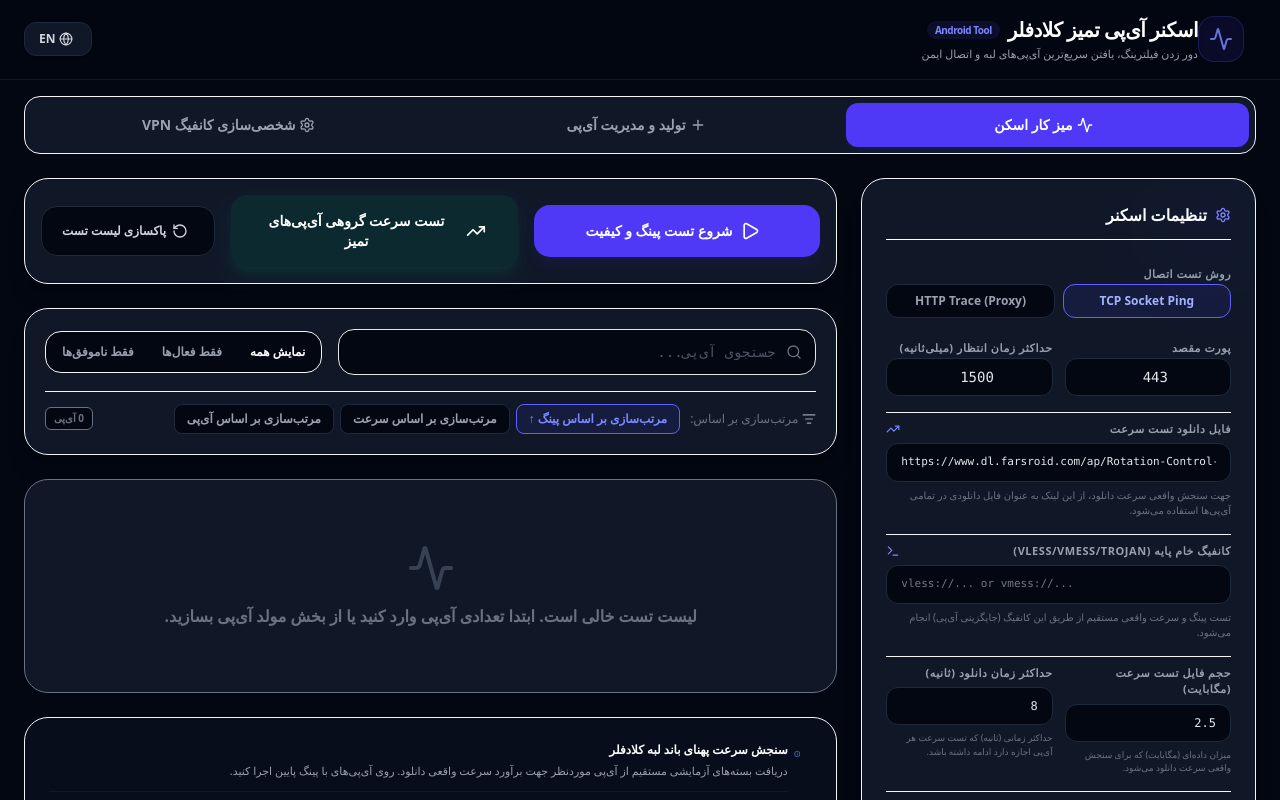
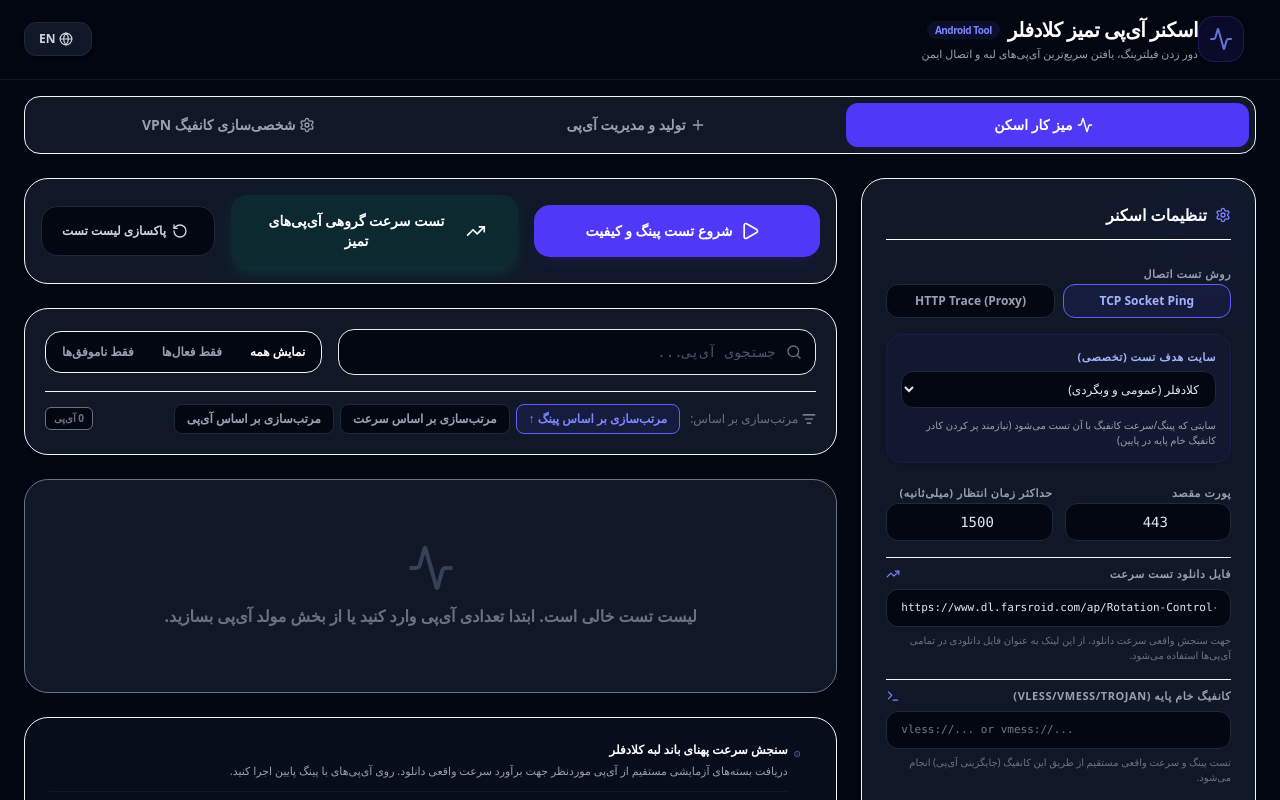
Before and after one commit to omiddarkness22-gif/Ip-test, a React (Vite) app: page / in a window 1280 px wide. Shown: the top 800 px of the page. Built offline with nearby package versions, Linux system fonts and the light colour scheme.

Commit message:
feat: add configurable test target for VPN scanning
Introduced `testTarget` selection to allow users to perform latency and speed tests against specific domains (Cloudflare, Instagram, Google) via the tunnel.

```diff
--- a/server.ts
+++ b/server.ts
@@ -145,7 +145,8 @@ function testVpnWs(
   config: FullParsedConfig,
   action: "ping" | "speed",
   downloadBytes: number = 1024 * 1024, // 1MB default
-  timeoutMs: number = 3000
+  timeoutMs: number = 3000,
+  testTarget: string = "cloudflare"
 ): Promise<VpnWsResult> {
   return new Promise((resolve) => {
     const { protocol, uuidOrPassword, sni, host, path, port, tls } = config;
@@ -199,8 +200,15 @@ function testVpnWs(
 
       let headerBuf: Buffer;
 
-      const targetHost = "speed.cloudflare.com";
-      const destPort = 80;
+      let targetHost = "speed.cloudflare.com";
+      let destPort = 80;
+
+      if (testTarget === "instagram") {
+        targetHost = "instagram.com";
+      } else if (testTarget === "google") {
+        targetHost = "www.google.com";
+      }
+
       const hostBuffer = Buffer.from(targetHost, "utf-8");
 
       if (protocol === "vless") {
@@ -243,9 +251,17 @@ function testVpnWs(
       // Build HTTP GET Request to send inside the tunnel
       let httpRequestStr = "";
       if (action === "ping") {
-        httpRequestStr = "GET /cdn-cgi/trace HTTP/1.1\r\nHost: speed.cloudflare.com\r\nUser-Agent: Mozilla/5.0\r\nConnection: close\r\n\r\n";
+        if (targetHost === "speed.cloudflare.com") {
+          httpRequestStr = "GET /cdn-cgi/trace HTTP/1.1\r\nHost: speed.cloudflare.com\r\nUser-Agent: Mozilla/5.0\r\nConnection: close\r\n\r\n";
+        } else {
+          httpRequestStr = `GET / HTTP/1.1\r\nHost: ${targetHost}\r\nUser-Agent: Mozilla/5.0\r\nConnection: close\r\n\r\n`;
+        }
       } else {
-        httpRequestStr = `GET /__down?bytes=${downloadBytes} HTTP/1.1\r\nHost: speed.cloudflare.com\r\nUser-Agent: Mozilla/5.0\r\nConnection: close\r\n\r\n`;
+        if (targetHost === "speed.cloudflare.com") {
+          httpRequestStr = `GET /__down?bytes=${downloadBytes} HTTP/1.1\r\nHost: speed.cloudflare.com\r\nUser-Agent: Mozilla/5.0\r\nConnection: close\r\n\r\n`;
+        } else {
+          httpRequestStr = `GET / HTTP/1.1\r\nHost: ${targetHost}\r\nUser-Agent: Mozilla/5.0\r\nConnection: close\r\n\r\n`;
+        }
       }
       const httpPayload = Buffer.from(httpRequestStr, "utf-8");
       const initialFrame = Buffer.concat([headerBuf, httpPayload]);
@@ -488,7 +504,7 @@ function testSpeed(
 
 // API Route: Ping Batch of IPs (with Concurrency Control)
 app.post("/api/scan/ping", async (req, res) => {
-  const { ips, port, timeout, tls, hostHeader, customPath, testType, baseConfigUrl } = req.body;
+  const { ips, port, timeout, tls, hostHeader, customPath, testType, baseConfigUrl, testTarget } = req.body;
 
   if (!Array.isArray(ips) || ips.length === 0) {
     res.status(400).json({ error: "Invalid or empty IP list" });
@@ -540,7 +556,7 @@ app.post("/api/scan/ping", async (req, res) => {
         // Direct Tunnel Test for VLESS and Trojan over WS
         if (parsedConfig && (parsedConfig.protocol === "vless" || parsedConfig.protocol === "trojan")) {
           try {
-            const wsResult = await testVpnWs(ip, parsedConfig, "ping", 0, targetTimeout);
+            const wsResult = await testVpnWs(ip, parsedConfig, "ping", 0, targetTimeout, testTarget);
             if (wsResult.latency !== undefined) {
               latency = wsResult.latency;
             } else {
@@ -576,7 +592,7 @@ app.post("/api/scan/ping", async (req, res) => {
 
 // API Route: Test Speed for a Single IP
 app.post("/api/scan/speed", async (req, res) => {
-  const { ip, port, tls, hostHeader, downloadSizeMb, downloadTimeoutSec, customUrl, baseConfigUrl } = req.body;
+  const { ip, port, tls, hostHeader, downloadSizeMb, downloadTimeoutSec, customUrl, baseConfigUrl, testTarget } = req.body;
 
   if (!ip) {
     res.status(400).json({ error: "IP address is required" });
@@ -623,7 +639,7 @@ app.post("/api/scan/speed", async (req, res) => {
     // Direct Tunnel Speed Test for VLESS and Trojan over WS
     if (parsedConfig && (parsedConfig.protocol === "vless" || parsedConfig.protocol === "trojan")) {
       try {
-        const wsResult = await testVpnWs(ip, parsedConfig, "speed", downloadBytes, timeoutMs);
+        const wsResult = await testVpnWs(ip, parsedConfig, "speed", downloadBytes, timeoutMs, testTarget);
         if (wsResult.speedBytesPerSec !== undefined) {
           result = {
             speedBytesPerSec: wsResult.speedBytesPerSec,
--- a/src/App.tsx
+++ b/src/App.tsx
@@ -50,6 +50,7 @@ export default function App() {
   const [timeoutMs, setTimeoutMs] = useState<number>(1500);
   const [useTls, setUseTls] = useState<boolean>(true);
   const [hostHeader, setHostHeader] = useState<string>("speed.cloudflare.com");
+  const [testTarget, setTestTarget] = useState<string>("cloudflare");
 
   // Favorites IPs
   const [favorites, setFavorites] = useState<string[]>([]);
@@ -124,6 +125,13 @@ export default function App() {
     settingsHeader: isEn ? "Scan Options" : "تنظیمات اسکنر",
     portLabel: isEn ? "Port" : "پورت مقصد",
     testTypeLabel: isEn ? "Verification Protocol" : "روش تست اتصال",
+    testTargetLabel: isEn ? "Test Destination Target" : "سایت هدف تست (تخصصی)",
+    testTargetDesc: isEn
+      ? "Select which site to test inside the tunnel (Requires VPN Config base)."
+      : "سایتی که پینگ/سرعت کانفیگ با آن تست می‌شود (نیازمند پر کردن کادر کانفیگ خام پایه در پایین)",
+    targetCloudflare: isEn ? "Cloudflare CDN (Default)" : "کلادفلر (عمومی و وبگردی)",
+    targetInstagram: isEn ? "Instagram (Test Instagram)" : "اینستاگرام (مخصوص Instagram)",
+    targetGoogle: isEn ? "Google / YouTube" : "گوگل و یوتیوب",
     timeoutLabel: isEn ? "Timeout (ms)" : "حداکثر زمان انتظار (میلی‌ثانیه)",
     hostLabel: isEn ? "Host SNI (HTTP)" : "آدرس SNI / هاست",
     tlsLabel: isEn ? "Use TLS Security" : "استفاده از TLS/SSL",
@@ -272,7 +280,8 @@ export default function App() {
           tls: useTls,
           hostHeader,
           testType,
-          baseConfigUrl
+          baseConfigUrl,
+          testTarget
         })
       });
 
@@ -322,7 +331,8 @@ export default function App() {
           downloadSizeMb,
           downloadTimeoutSec,
           customUrl: customSpeedUrl,
-          baseConfigUrl
+          baseConfigUrl,
+          testTarget
         })
       });
 
@@ -569,6 +579,25 @@ export default function App() {
                         HTTP Trace (Proxy)
                       </button>
                     </div>
+                  </div>
+
+                  {/* Test Target Selector */}
+                  <div className="space-y-1.5 bg-indigo-950/20 border border-indigo-900/30 p-3.5 rounded-2xl shadow-sm">
+                    <label className="text-[11px] font-bold text-indigo-300 uppercase tracking-wider block">
+                      {t.testTargetLabel}
+                    </label>
+                    <select
+                      value={testTarget}
+                      onChange={(e) => setTestTarget(e.target.value)}
+                      className="w-full bg-gray-950 border border-gray-800 rounded-xl px-3 py-2 text-xs text-gray-200 focus:outline-none focus:border-indigo-500 font-medium"
+                    >
+                      <option value="cloudflare">{t.targetCloudflare}</option>
+                      <option value="instagram">{t.targetInstagram}</option>
+                      <option value="google">{t.targetGoogle}</option>
+                    </select>
+                    <p className="text-[10px] text-gray-400 leading-normal mt-1">
+                      {t.testTargetDesc}
+                    </p>
                   </div>
 
                   {/* Settings grid */}
```
